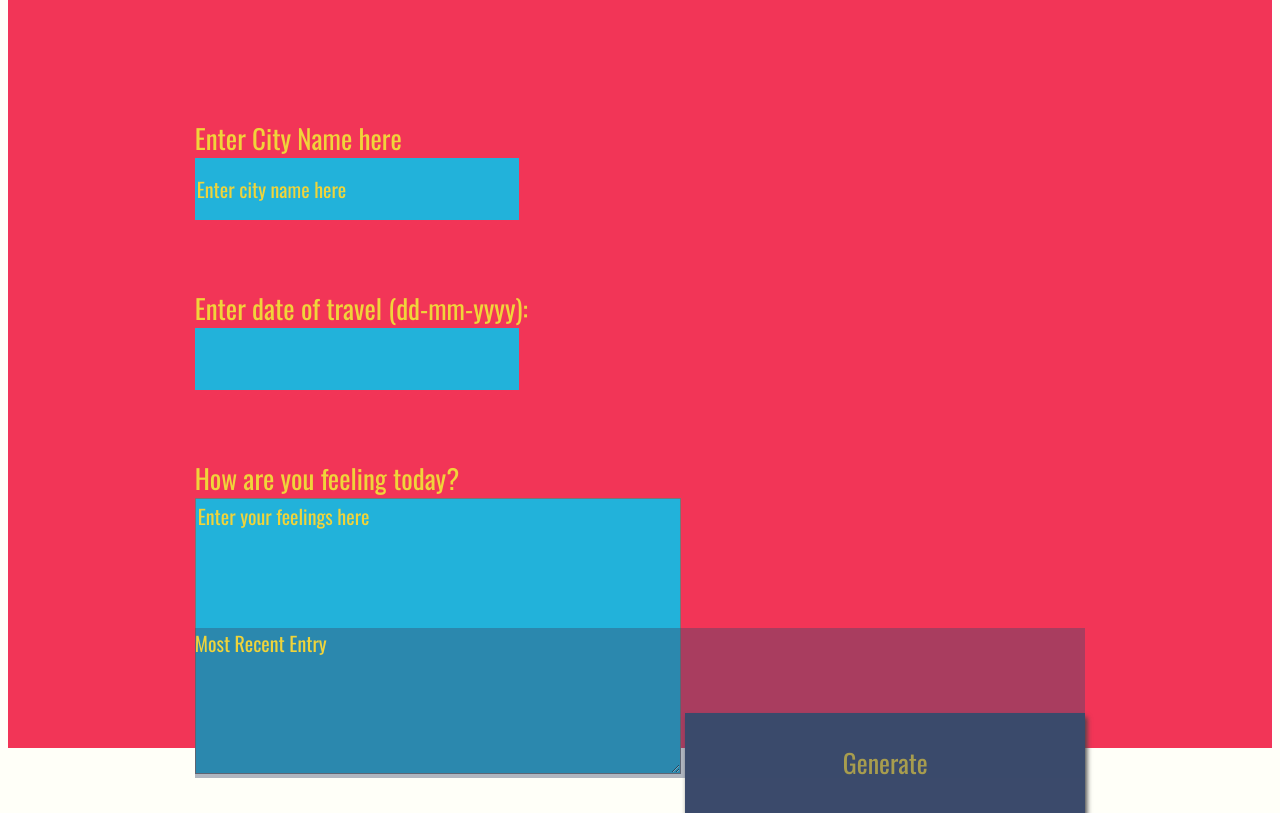
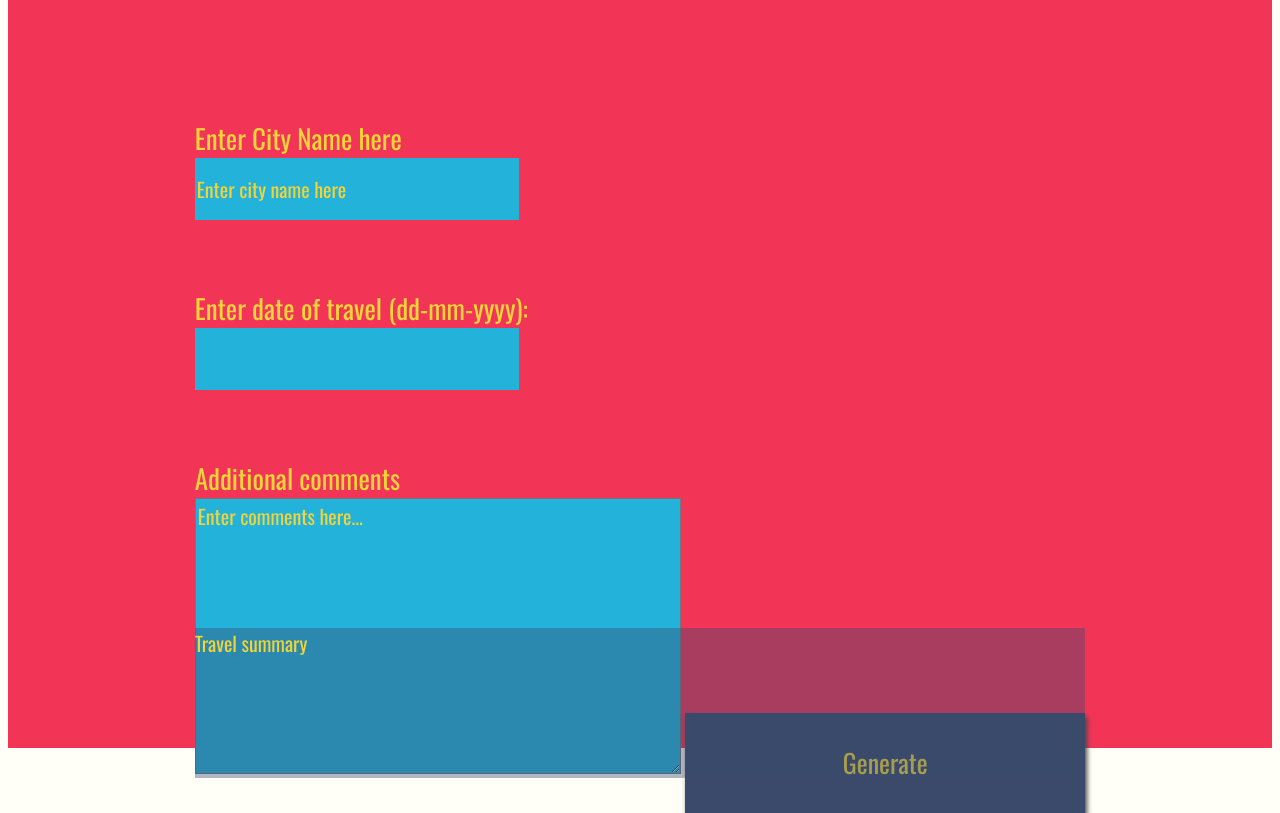
Before and after one commit to brenwarren/travel-app-capstone, a website: page src/client/views/index.html in a window 1280 px wide. Shown: the part 60-873 px from the top of the page. Drawn offline with nearby package versions, Linux system fonts and the light colour scheme; files that its build step writes are made by us from their sources; a web font is replaced by a local one.

Commit message:
Update UI labels for user response and feelings; enhance clarity in travel summary section

```diff
--- a/src/client/js/app.js
+++ b/src/client/js/app.js
@@ -40,7 +40,7 @@ const updateUI = async () => {
         document.getElementById('country').innerHTML = `Country: ${allData.country || 'N/A'}`;
         document.getElementById('longitude').innerHTML = `Longitude: ${allData.longitude || 'N/A'}`;
         document.getElementById('latitude').innerHTML = `Latitude: ${allData.latitude || 'N/A'}`;
-        document.getElementById('userResponse').innerHTML = `Feelings: ${allData.userResponse || 'N/A'}`;
+        document.getElementById('userResponse').innerHTML = `Additional comments: ${allData.userResponse || 'N/A'}`;
     } catch (error) {
         console.log('Error updating UI:', error);
     }
--- a/src/client/views/index.html
+++ b/src/client/views/index.html
@@ -20,12 +20,12 @@
     <input type="text" id="travelDate" name="travelDate">
   </div>
   <div class ="holder feel">
-    <label for="feelings">How are you feeling today?</label>
-    <textarea class= "myInput" id="feelings" placeholder="Enter your feelings here" rows="9" cols="50"></textarea>
+    <label for="feelings">Additional comments</label>
+    <textarea class="myInput" id="feelings" placeholder="Enter comments here..." rows="9" cols="50"></textarea>
     <button id="generate" type = "submit"> Generate </button>
   </div>
   <div class="holder entry">
-    <div class="title">Most Recent Entry</div>
+    <div class="title">Travel summary</div>
     <div id="entryHolder">
         <div id="cityName"></div>
         <div id="travelDateOutput"></div>
```
Also changed, not shown: dist/app.bundle.js, dist/domEvents.bundle.js, dist/index.html.
